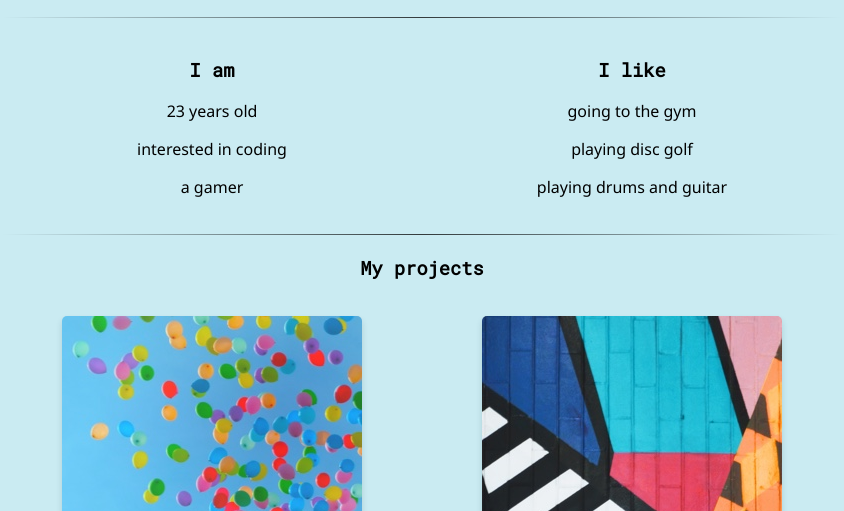
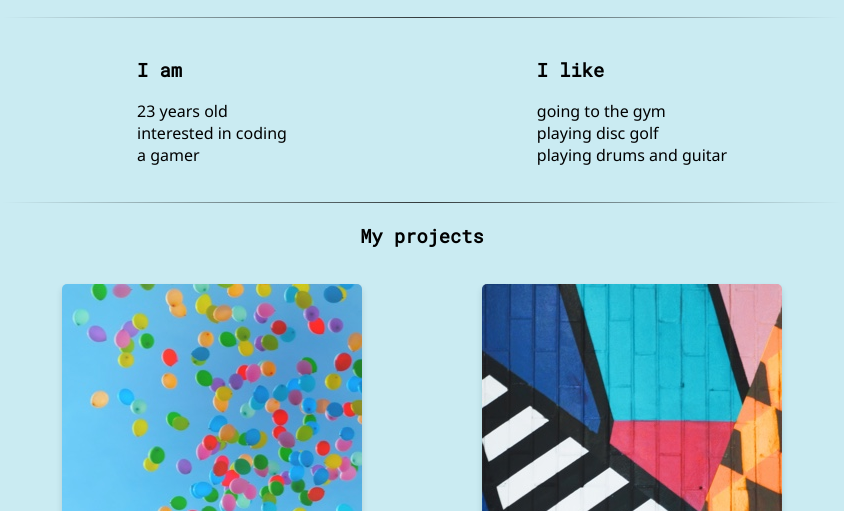
Before and after one commit to TuomasMattila/tuomasmattila.github.io, a plain HTML site: page index.html in a window 1280 px wide. Shown: the part 289-800 px from the top of the page, without its empty margins (218-1062 px from the left). Drawn offline with Linux system fonts and the light colour scheme.

Commit message:
list improvements

```diff
--- a/index.html
+++ b/index.html
@@ -22,15 +22,19 @@
             <div class="about-grid">
                 <div class="i-am">
                     <h3>I am</h3>
-                    <p class="about-list-item">23 years old</p>
-                    <p class="about-list-item">interested in coding</p>
-                    <p class="about-list-item">a gamer</p>
+                    <ul class="about-list">
+                        <li class="about-list-item">23 years old</li>
+                        <li class="about-list-item">interested in coding</li>
+                        <li class="about-list-item">a gamer</li>
+                    </ul>
                 </div>
                 <div class="i-like">
                     <h3>I like</h3>
-                    <p class="about-list-item">going to the gym</p>
-                    <p class="about-list-item">playing disc golf</p>
-                    <p class="about-list-item">playing drums and guitar</p>
+                    <ul class="about-list">
+                        <li class="about-list-item">going to the gym</li>
+                        <li class="about-list-item">playing disc golf</li>
+                        <li class="about-list-item">playing drums and guitar</li>
+                    </ul>
                 </div>
             </div>
 
--- a/style.css
+++ b/style.css
@@ -49,7 +49,12 @@ hr {
 }
 
 .i-am, .i-like {
-    text-align: center;
+    justify-self: center;
+}
+
+.about-list {
+    list-style: none;
+    padding: 0;
 }
 
 @media (max-width: 480px) {
```
